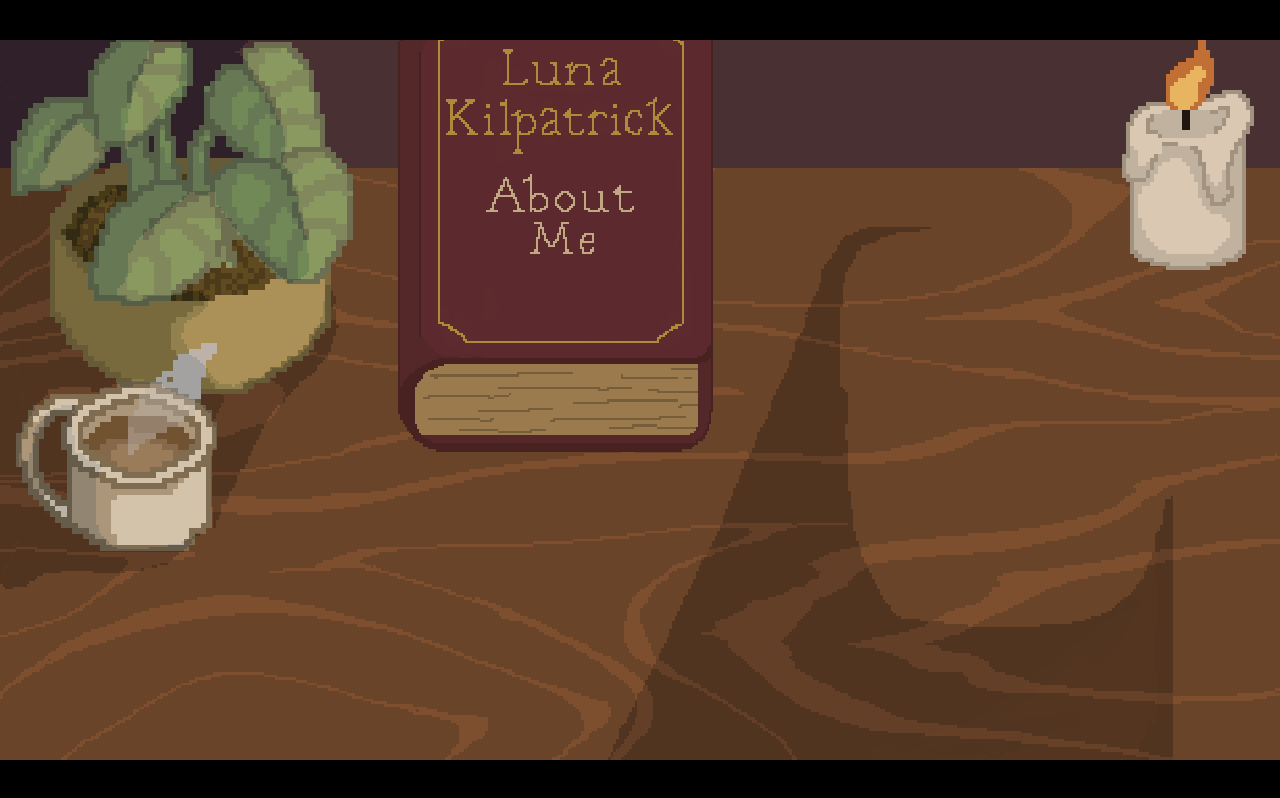
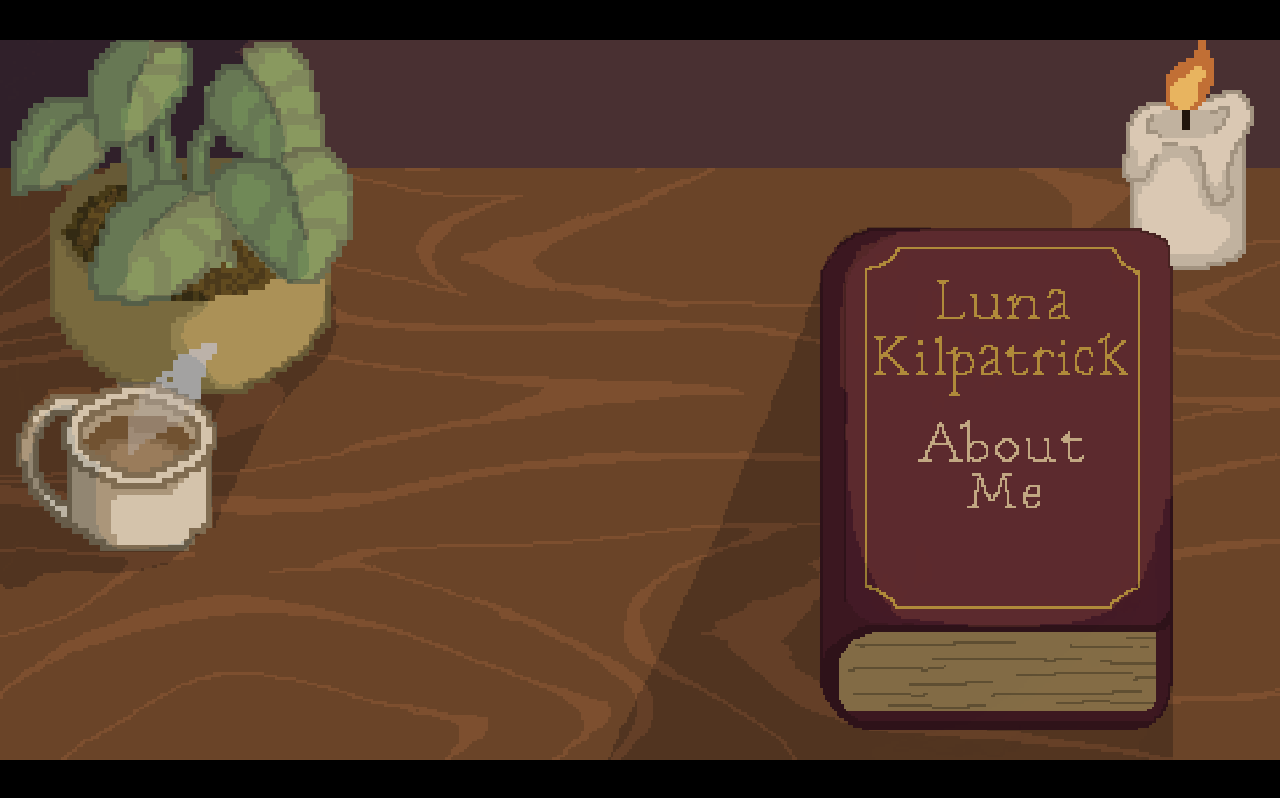
Before and after one commit to lunaaria108/Portfolio-Website, a Next.js app: page / in a window 1280 px wide. Built offline with nearby package versions, Linux system fonts and the light colour scheme; a web font is replaced by a local one.

Commit message:
minor changes

```diff
--- a/app/page.tsx
+++ b/app/page.tsx
@@ -103,8 +103,8 @@ export default function Home() {
         <div
           className="absolute"
           style={{
-            left: "50%",
-            top: "52%",
+            left: "85.25%",
+            top: "90%",
             transform: "translate(-50%, -50%)",
           }}
         >
@@ -119,7 +119,7 @@ export default function Home() {
             {/* Responsive-size wrapper */}
             <div
               style={{
-                transform: `scale(${bookScale})`,
+                transform: `scale(${bookScale * 1.12}, ${bookScale * 1.12})`,
                 transformOrigin: "center",
               }}
             >
```
